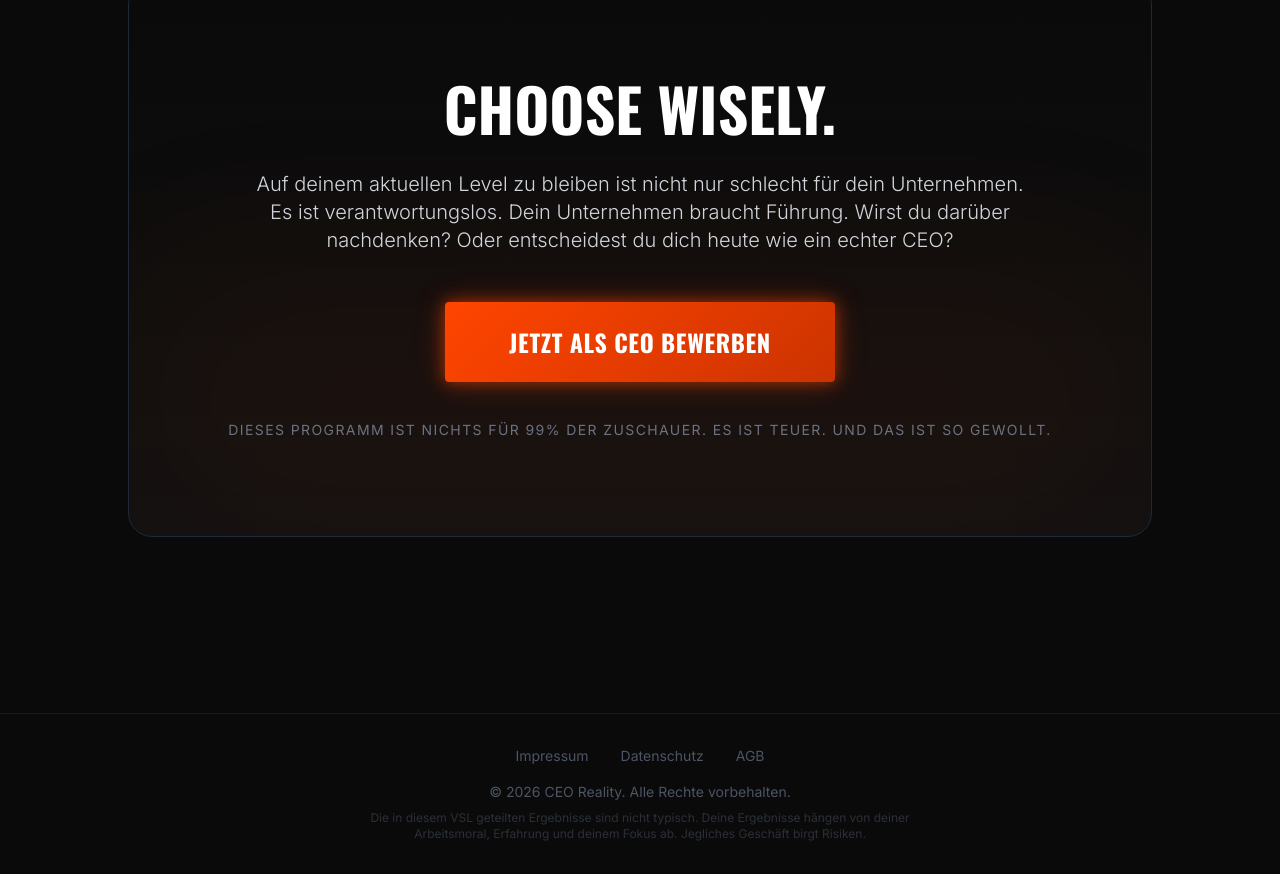
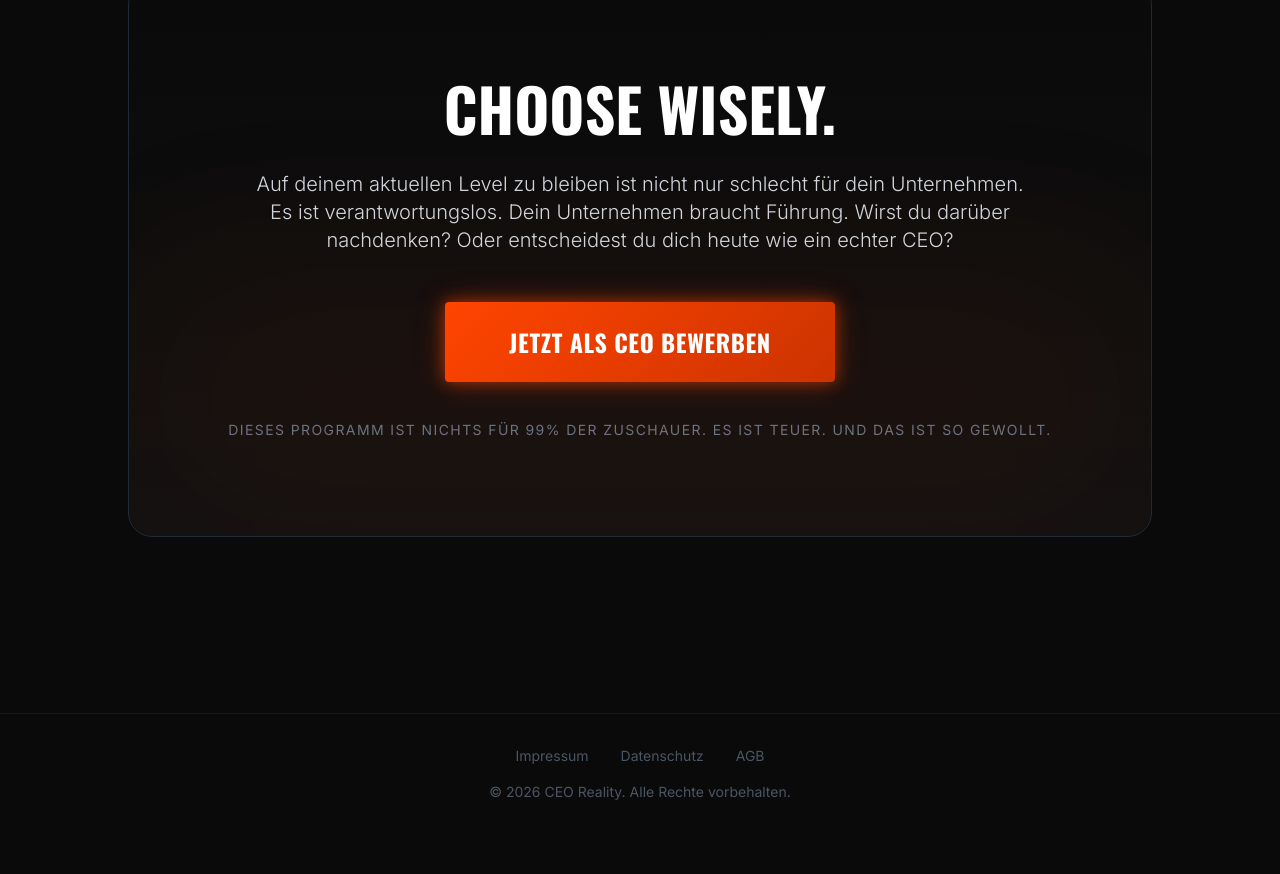
Before and after one commit to Marvinhaemke/mkk, a plain HTML site: page reality2.html in a window 1280 px wide. Shown: the part 2094-2968 px from the top of the page. After the commit the page ends 2928 px from the top, so only its background shows below. Drawn offline with nearby package versions, Linux system fonts and the light colour scheme.

Commit message:
Update reality2.html

```diff
--- a/reality2.html
+++ b/reality2.html
@@ -269,7 +269,6 @@
                     <a href="#" class="hover:text-white transition-colors">AGB</a>
                 </div>
                 <p>&copy; 2026 CEO Reality. Alle Rechte vorbehalten.</p>
-                <p class="mt-2 text-xs max-w-xl mx-auto opacity-50">Die in diesem VSL geteilten Ergebnisse sind nicht typisch. Deine Ergebnisse hängen von deiner Arbeitsmoral, Erfahrung und deinem Fokus ab. Jegliches Geschäft birgt Risiken.</p>
             </div>
         </footer>
     </div>
```
